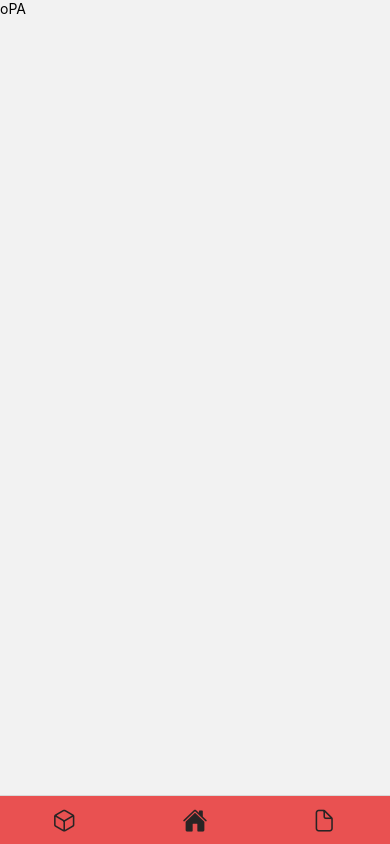
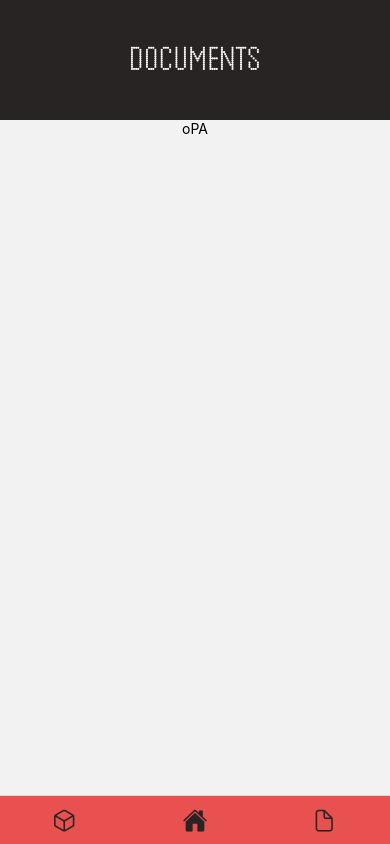
Before and after one commit to frreiro/expo-falcons, a React Native app: screen / in a window 390 px wide. Built offline with nearby package versions, Linux system fonts and the light colour scheme.

Commit message:
feat: safearea and header added

```diff
--- a/src/app/App.tsx
+++ b/src/app/App.tsx
@@ -1,8 +1,8 @@
 import Tabs from '@components/TabItens/index';
+import { GlobalStyles } from '@globalStyle/GlobalStyles';
 import { NavigationContainer } from '@react-navigation/native';
 import { useFonts } from 'expo-font';
 import * as SplashScreen from 'expo-splash-screen';
-import { StatusBar } from 'expo-status-bar';
 import React from 'react';
 import { StyleSheet, View } from 'react-native';
 
@@ -33,7 +33,6 @@ export default function App() {
   }
   return (
     <View style={styles.container} onLayout={onLayoutRootView}>
-      <StatusBar style="auto" />
       <NavigationContainer>
         <Tabs />
       </NavigationContainer>
@@ -44,5 +43,6 @@ export default function App() {
 const styles = StyleSheet.create({
   container: {
     flex: 1,
+    backgroundColor: GlobalStyles.colors.primary,
   },
 });
--- /dev/null
+++ b/src/app/components/Header/index.tsx
@@ -0,0 +1,12 @@
+import React from 'react';
+import { Text, View } from 'react-native';
+
+import { styles } from './styles';
+
+export default function Header({ title }: { title: string }) {
+  return (
+    <View style={styles.container}>
+      <Text style={styles.text_title}>{title}</Text>
+    </View>
+  );
+}
--- /dev/null
+++ b/src/app/components/Header/styles.ts
@@ -0,0 +1,18 @@
+import { StyleSheet } from 'react-native';
+
+import { GlobalStyles } from '../../../styles/GlobalStyles';
+
+export const styles = StyleSheet.create({
+  container: {
+    height: 120,
+    width: '100%',
+    alignItems: 'center',
+    justifyContent: 'center',
+    backgroundColor: GlobalStyles.colors.primary,
+  },
+  text_title: {
+    fontFamily: GlobalStyles.fonts.family.hanjet.circleBold,
+    fontSize: 36,
+    color: GlobalStyles.colors.light,
+  },
+});
--- /dev/null
+++ b/src/app/layouts/index.tsx
@@ -0,0 +1,24 @@
+import Header from '@components/Header';
+import { GlobalStyles } from '@globalStyle/GlobalStyles';
+import { StatusBar } from 'expo-status-bar';
+import React, { ReactNode } from 'react';
+import { SafeAreaView } from 'react-native';
+
+import { styles } from './styles';
+
+export default function MainLayout({
+  children,
+  title,
+}: {
+  children: ReactNode;
+  title: string;
+}) {
+  console.log();
+  return (
+    <>
+      <StatusBar style="light" backgroundColor={GlobalStyles.colors.primary} />
+      <Header title={title} />
+      <SafeAreaView style={styles.container}>{children}</SafeAreaView>
+    </>
+  );
+}
--- /dev/null
+++ b/src/app/layouts/styles.ts
@@ -0,0 +1,10 @@
+import { StyleSheet } from 'react-native';
+
+export const styles = StyleSheet.create({
+  container: {
+    flex: 1,
+    alignItems: 'center',
+    justifyContent: 'space-between',
+    position: 'relative',
+  },
+});
--- a/src/app/pages/Documents/index.tsx
+++ b/src/app/pages/Documents/index.tsx
@@ -1,10 +1,11 @@
+import MainLayout from '@app/layouts';
 import React from 'react';
-import { Text, View } from 'react-native';
+import { Text } from 'react-native';
 
 export default function Documents() {
   return (
-    <View>
+    <MainLayout title="DOCUMENTS">
       <Text>oPA</Text>
-    </View>
+    </MainLayout>
   );
 }
```
Also changed, not shown: App.tsx (added, +21 -0 lines).
